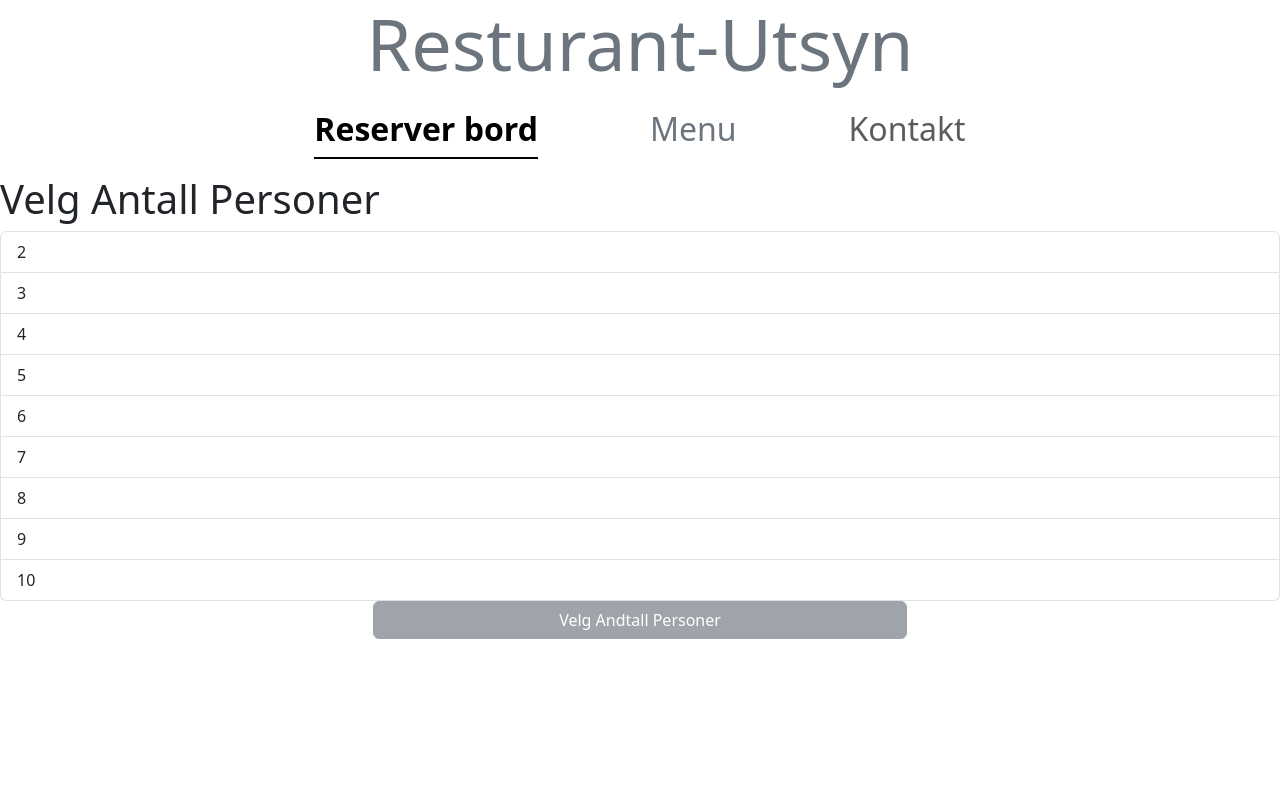
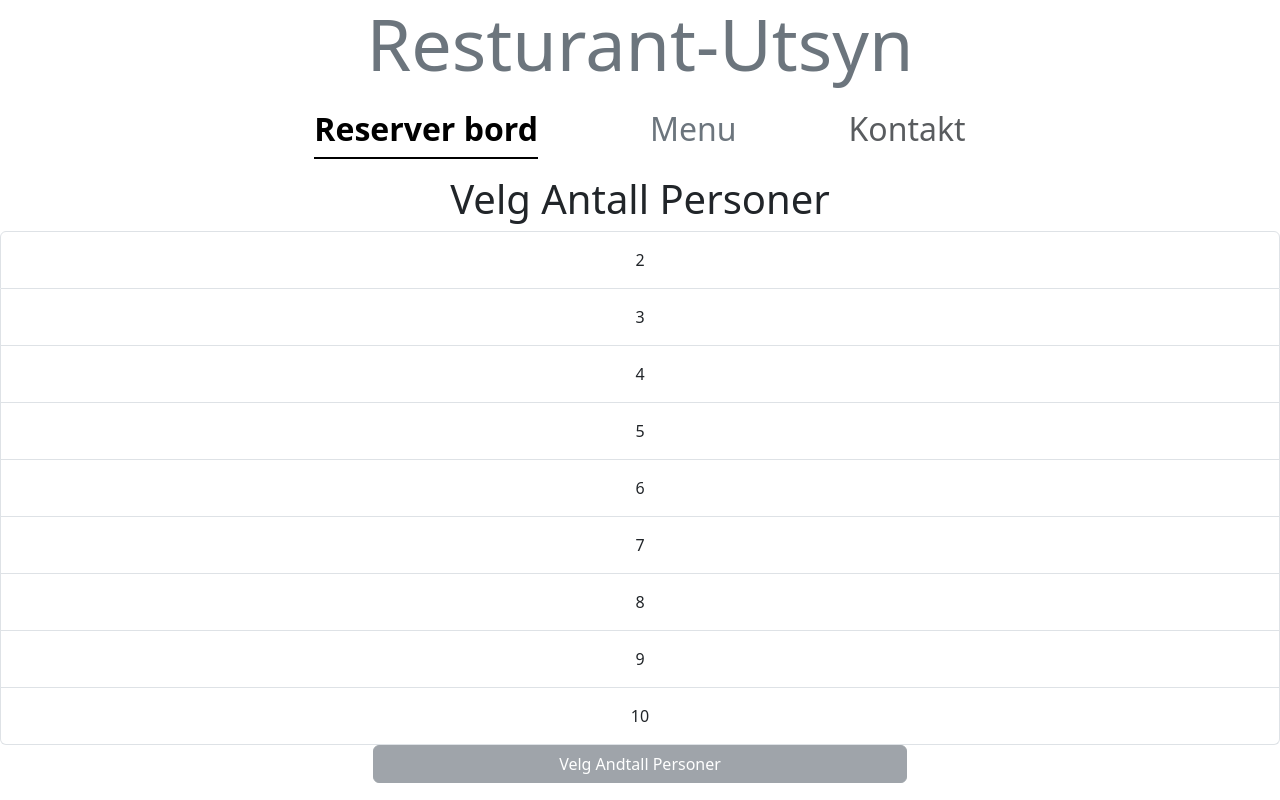
Before and after one commit to quickburrrn/restaurant-utsyn, a React (Create React App) app: page /personer in a window 1280 px wide. Built offline with nearby package versions, Linux system fonts and the light colour scheme.

Commit message:
fisket noe småting

```diff
--- a/src/components/ListGroup.jsx
+++ b/src/components/ListGroup.jsx
@@ -8,12 +8,12 @@ function ListGroup(Props) {
 
   return (
     <>
-      <h1>{heading}</h1>
+      <h1 className="text-center">{heading}</h1>
       {items.length === 0 && <p>No item found</p>}
-      <ul className="list-group">
+      <ul className="list-group text-center">
         {items.map((item, index) => (
           <li
-            className={selectedIndex === index ? 'list-group-item active' : 'list-group-item'}
+            className={(selectedIndex === index ? 'list-group-item active' : 'list-group-item') + " py-3"}
             key={index}
             onClick={() => {
               setSelectedIndex(index);
```
